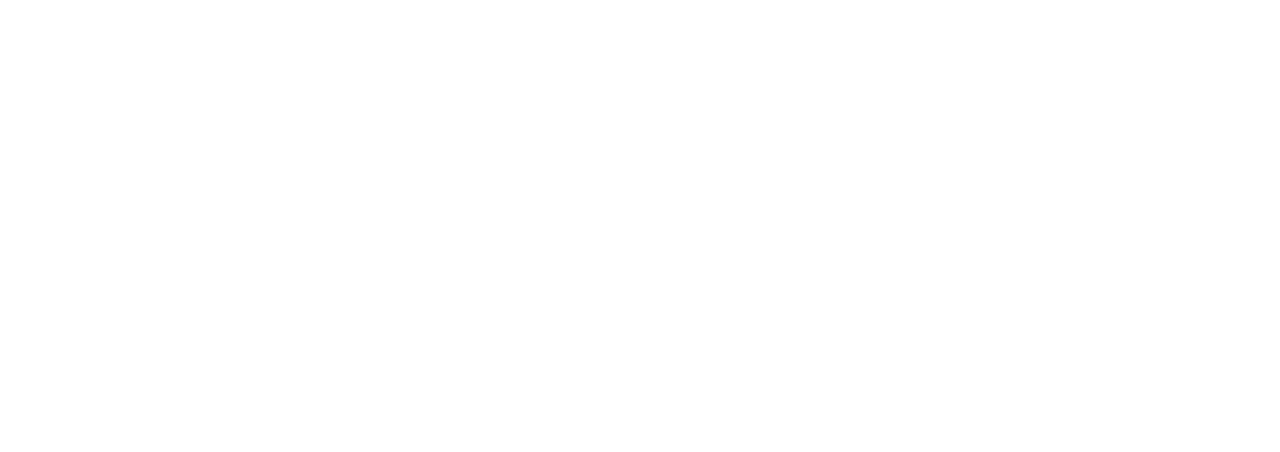
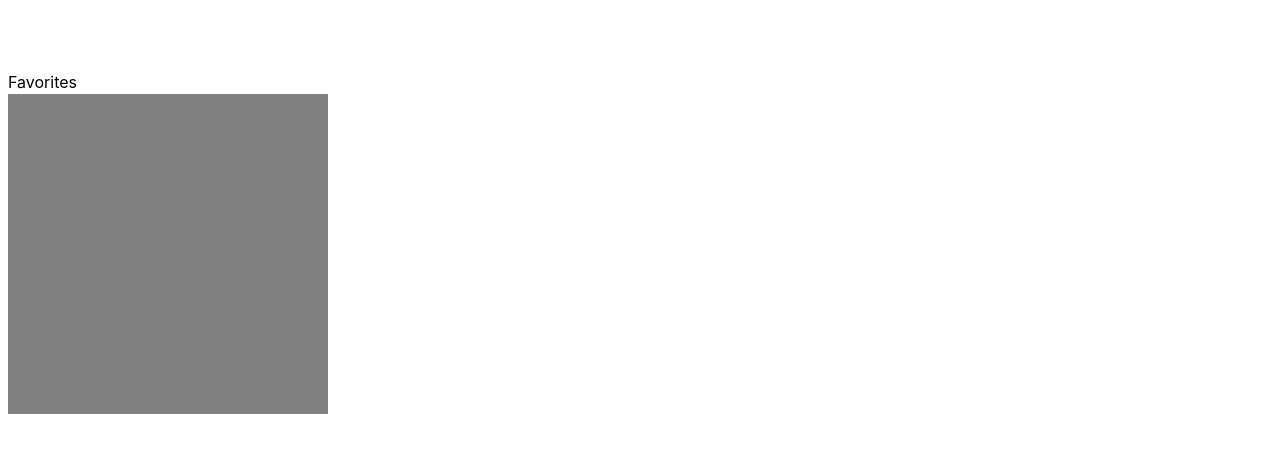
Before and after one commit to csesoc/trainee-1-2-23t2, a React (Vite) app in the folder frontend/: page /profile in a window 1280 px wide. Shown: the part 378-830 px from the top of the page. Built offline with nearby package versions, Linux system fonts and the light colour scheme.

Commit message:
Add favorite section

```diff
--- a/frontend/src/pages/ProfilePage.tsx
+++ b/frontend/src/pages/ProfilePage.tsx
@@ -62,12 +62,22 @@ const ButtonContainer = styled('div')`
 const ProfilePictureContainer = styled('div')`
   display: flex;
   flex-direction: column;
-  height: 100vh;
+  height: 35vh;
 `;
 
 const UpdatePhotoButton = styled('button')``;
 
 const ReviewButton = styled('button')``;
+
+const FavoritesContainer = styled('div')``;
+
+const FavoritesHeader = styled('div')``;
+
+const FavoritesList = styled('div')`
+  background-color: gray;
+  height: 40vh;
+  width: 40vh;
+`;
 
 const ProfilePage = () => {
   return (
@@ -90,6 +100,10 @@ const ProfilePage = () => {
           </ButtonContainer>
         </DescriptionButtonContainer>
       </ProfileContainer>
+      <FavoritesContainer>
+        <FavoritesHeader>Favorites</FavoritesHeader>
+        <FavoritesList></FavoritesList>
+      </FavoritesContainer>
     </ProfileBackground>
   );
 };
```
